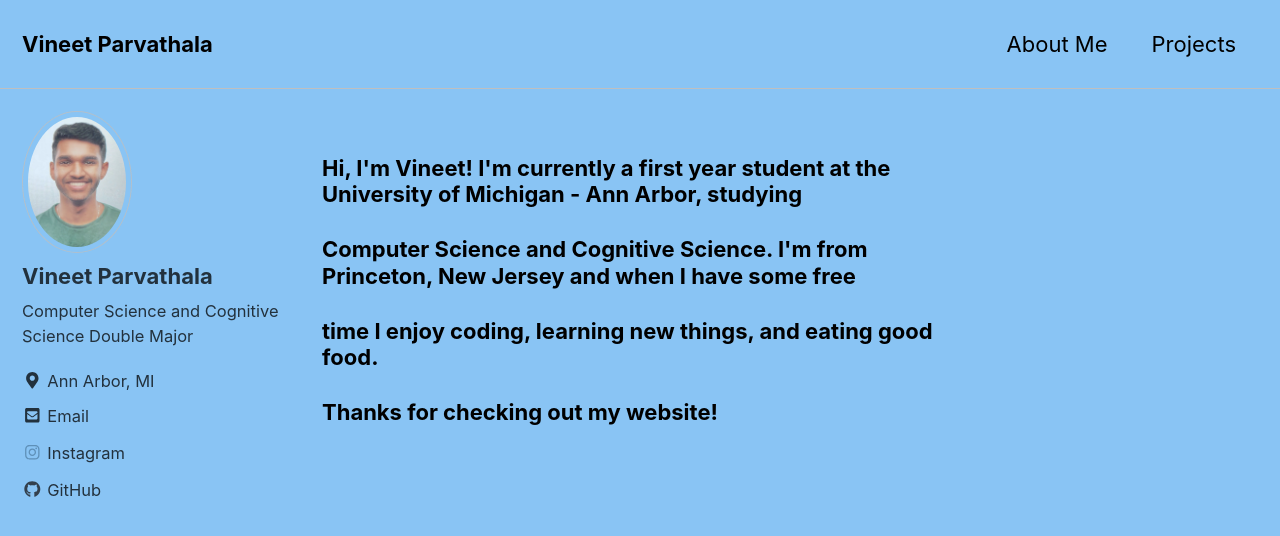
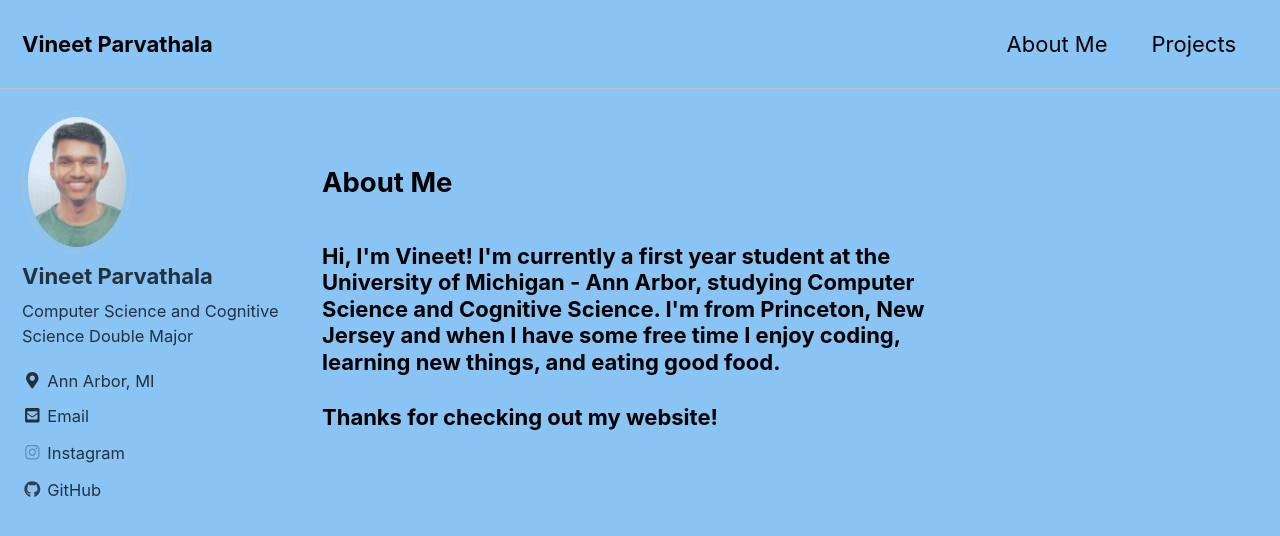
Before and after one commit to vparv/vparv.github.io, a Jekyll site: the page built from index.html, in a window 1280 px wide and 900 px high. Shown: the top 536 px of the window. Built offline with Jekyll 4.4.1, drawn with Linux system fonts in a browser that asks for light colours; cached includes are drawn as plain includes; nearby versions of some CDN libraries; the list of posts is cut into pages by our own code; some of the changed lines change nothing that is shown.

Commit message:
updated homepage text

```diff
--- a/_layouts/home.html
+++ b/_layouts/home.html
@@ -4,12 +4,12 @@ layout: archive
 
 {{ content }}
 
-<h3 About Me </h3>
+<h2> About Me </h2>
   <div>
-    <p>  Hi, I'm Vineet! I'm currently a first year student at the University of Michigan - Ann Arbor, studying</p>
-    <p>  Computer Science and Cognitive Science. I'm from Princeton, New Jersey and when I have some free</p>
-    <p>  time I enjoy coding, learning new things, and eating good food.</p>
-    <p>  Thanks for checking out my website!</p>
+    <h3>
+      <p>  Hi, I'm Vineet! I'm currently a first year student at the University of Michigan - Ann Arbor, studying Computer Science and Cognitive Science. I'm from Princeton, New Jersey and when I have some free time I enjoy coding, learning new things, and eating good food.</p>
+      <p>  Thanks for checking out my website!</p>
+    </h3>
   </div>
 {% for post in paginator.posts %}
   {% include archive-single.html %}
```
